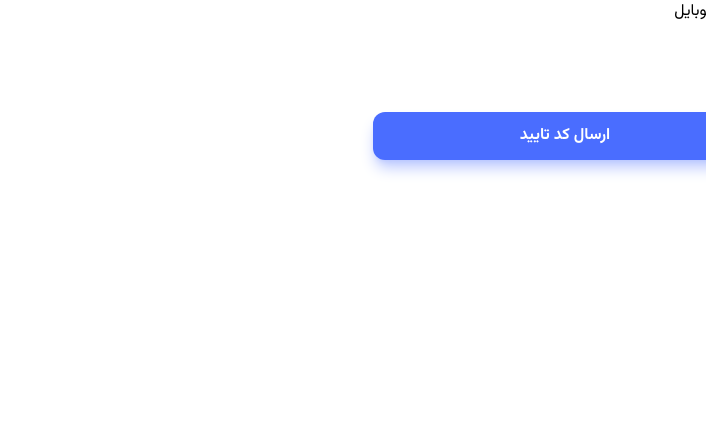
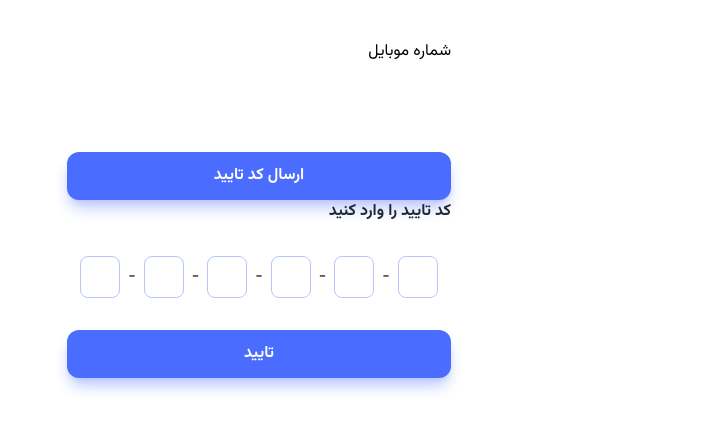
Before and after one commit to Behrooz-zendehdel/Hotel, a React (Vite) app: page /auth in a window 1280 px wide. Shown: the top 430 px of the page, without its empty margins (574-1280 px from the left). Built offline with nearby package versions, Linux system fonts and the light colour scheme.

Commit message:
add logic checkotpform

```diff
--- a/src/Pages/Auth.jsx
+++ b/src/Pages/Auth.jsx
@@ -1,10 +1,14 @@
 import React from "react";
 import SendOTPForm from "../featuers/Authentication/SendOTPForm";
-
+import CheckOTPForm from "../featuers/Authentication/CheckOTPForm";
 function Auth() {
   return (
+    <div className="flex justify-center pt-10">
+
     <div className="w-full sm:max-w-sm">
       <SendOTPForm />
+      <CheckOTPForm />
+    </div>
     </div>
   );
 }
--- a/src/featuers/Authentication/CheckOTPForm.jsx
+++ b/src/featuers/Authentication/CheckOTPForm.jsx
@@ -1,9 +1,28 @@
-import React from 'react'
+import React, { useState } from "react";
+import OTPInput from "react-otp-input";
 
 function CheckOTPForm() {
+  const [otp, setOtp] = useState("");
   return (
-    <div>CheckOTPForm</div>
-  )
+    <form className="space-y-8">
+      <p className="font-bold text-secondary-800">کد تایید را وارد کنید</p>
+      <OTPInput
+        value={otp}
+        onChange={setOtp}
+        numInputs={6}
+        renderSeparator={<span>-</span>}
+        renderInput={(props) => <input type="number" {...props} />}
+        containerStyle="flex flex-row-reverse gap-x-2 justify-center "
+        inputStyle={{
+          width: "2.5rem",
+          padding: "0.5rem 0.2rem",
+          border: "1px solid rgb(var(--color-primary-300",
+          borderRadius: "0.5rem",
+        }}
+      />
+      <button className="btn btn--primary w-full">تایید</button>
+    </form>
+  );
 }
 
-export default CheckOTPForm
+export default CheckOTPForm;
```
